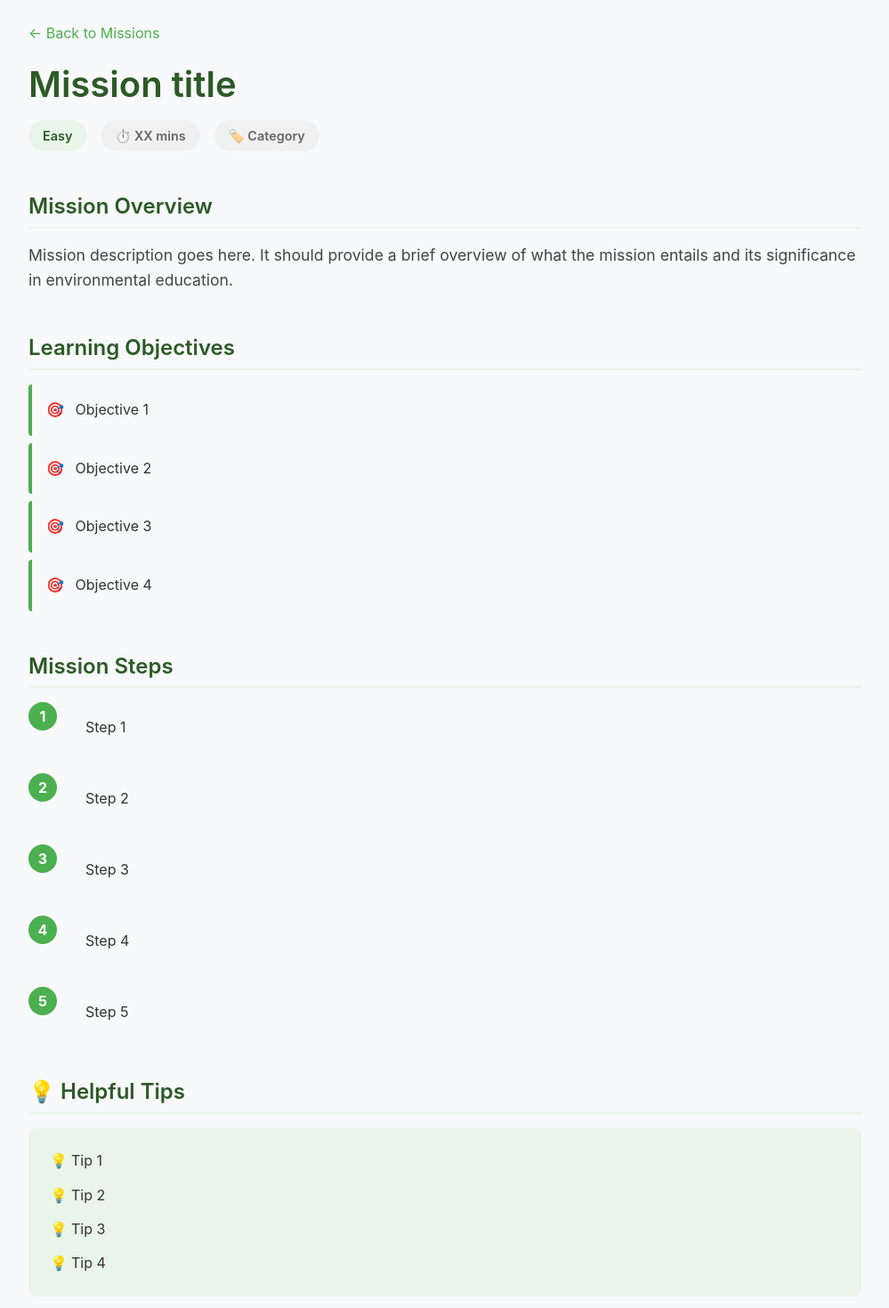
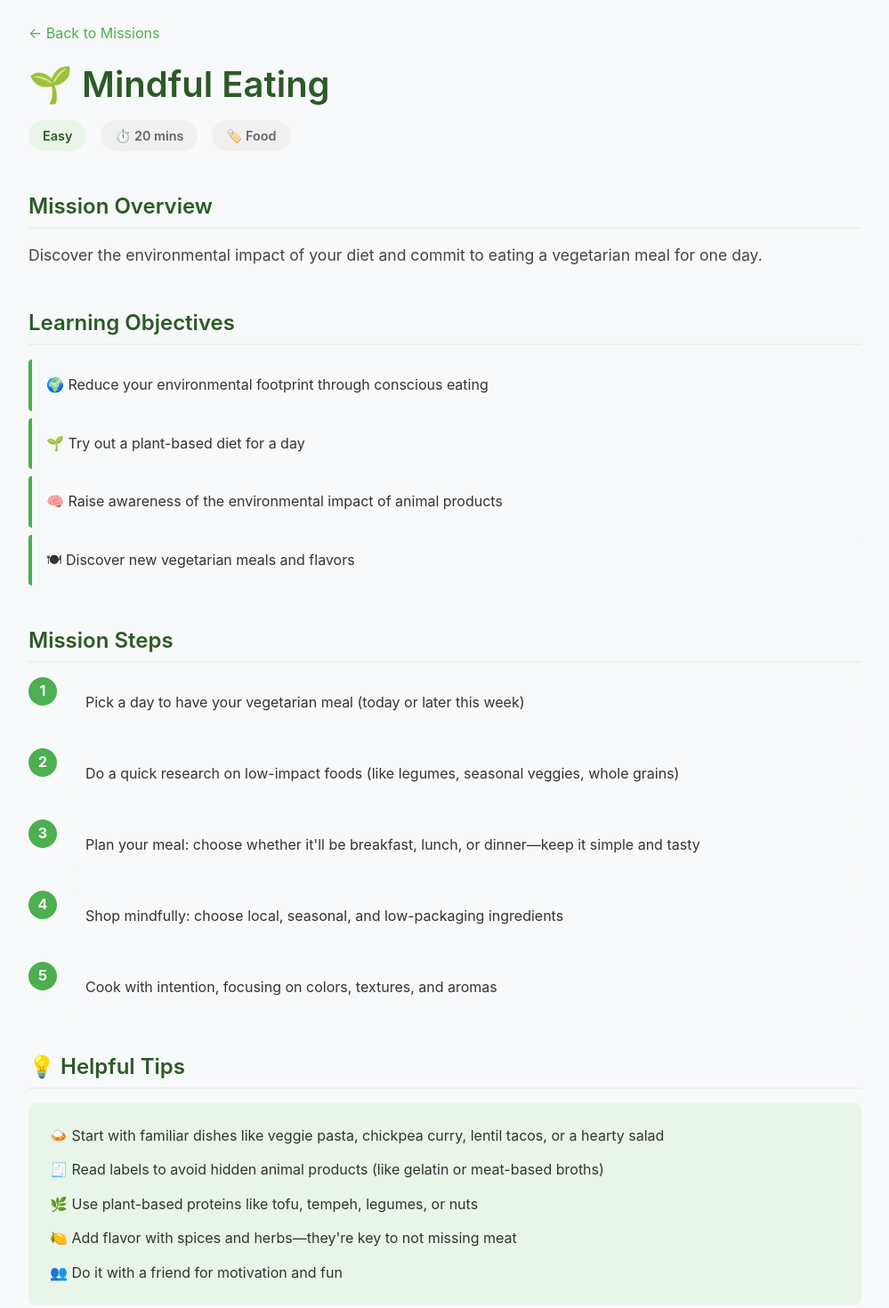
Before and after one commit to jakopo-webdev/ecominds, an Angular app: page /mission-details/1 in a window 1280 px wide. Shown: the part 80-1550 px from the top of the page at 89% size, without its empty margins (140-1139 px from the left). Built offline with nearby package versions, Linux system fonts and the light colour scheme.

Commit message:
actual missions included

```diff
--- a/src/app/components/eco-missions/eco-missions.component.ts
+++ b/src/app/components/eco-missions/eco-missions.component.ts
@@ -54,57 +54,48 @@ export class EcoMissionsComponent {
   missions: Mission[] = [
     {
       id: 1,
-      title: "Water Conservation Challenge",
+      title: "🌱 Mindful Eating",
       description:
-        "Learn about water conservation techniques and implement them in your daily life",
+        "Discover the environmental impact of your diet and commit to eating a vegetarian meal for one day.",
+      difficulty: "Easy",
+      duration: "20 mins",
+      category: "Food",
+    },
+    {
+      id: 2,
+      title: "💧 Water Conservation Challenge",
+      description:
+        "Learn about water conservation techniques and implement them in your daily life.",
       difficulty: "Easy",
       duration: "15 mins",
       category: "Water",
     },
     {
-      id: 2,
-      title: "Carbon Footprint Tracker",
+      id: 3,
+      title: "♻️ Recycling Spot Rescue",
       description:
-        "Calculate and reduce your carbon footprint through practical activities",
+        "Visit or research a local recycling point. Sort 10 household items correctly for recycling or reuse.",
       difficulty: "Medium",
-      duration: "30 mins",
-      category: "Climate",
-    },
-    {
-      id: 3,
-      title: "Biodiversity Explorer",
-      description:
-        "Discover local ecosystems and their importance to environmental health",
-      difficulty: "Medium",
-      duration: "25 mins",
-      category: "Wildlife",
+      duration: "40 mins",
+      category: "Waste",
     },
     {
       id: 4,
-      title: "Renewable Energy Pioneer",
+      title: "🏠 Green Makeover",
       description:
-        "Explore different renewable energy sources and their environmental impact",
-      difficulty: "Hard",
+        "Identify areas in your home where energy is being wasted and propose at least 3 practical eco-friendly upgrades.",
+      difficulty: "Medium",
       duration: "45 mins",
-      category: "Energy",
+      category: "Energy / Housing",
     },
     {
       id: 5,
-      title: "Waste Reduction Professional",
+      title: "🚗 MuevetEX – Move with Impact",
       description:
-        "Master the art of reducing, reusing, and recycling in everyday situations",
-      difficulty: "Easy",
-      duration: "20 mins",
-      category: "Waste",
-    },
-    {
-      id: 6,
-      title: "Sustainable Transportation",
-      description:
-        "Discover eco-friendly transportation options and their environmental benefits",
+        "Explore how shared sustainable mobility can improve quality of life while supporting local businesses and reducing emissions.",
       difficulty: "Medium",
-      duration: "35 mins",
-      category: "Transport",
+      duration: "40 mins",
+      category: "Sustainable Transport",
     },
   ];
 }
--- a/src/app/components/mission-details/mission-details.component.scss
+++ b/src/app/components/mission-details/mission-details.component.scss
@@ -101,11 +101,6 @@
         margin-bottom: 0.5rem;
         border-left: 4px solid #4caf50;
         border-radius: 4px;
-
-        &:before {
-          content: "🎯 ";
-          margin-right: 0.5rem;
-        }
       }
     }
   }
@@ -151,14 +146,7 @@
 
       li {
         margin-bottom: 0.8rem;
-        padding-left: 1.5rem;
         position: relative;
-
-        &:before {
-          content: "💡";
-          position: absolute;
-          left: 0;
-        }
 
         &:last-child {
           margin-bottom: 0;
--- a/src/app/components/mission-details/mission-details.component.ts
+++ b/src/app/components/mission-details/mission-details.component.ts
@@ -73,11 +73,6 @@ interface MissionDetail {
             <li *ngFor="let tip of mission.tips">{{ tip }}</li>
           </ul>
         </section>
-
-        <div class="mission-actions">
-          <button class="start-btn">Start Mission</button>
-          <button class="bookmark-btn">Bookmark for Later</button>
-        </div>
       </div>
     </div>
 
@@ -95,15 +90,151 @@ export class MissionDetailsComponent implements OnInit {
   private missions: MissionDetail[] = [
     {
       id: 1,
-      title: "Mission title",
+      title: "🌱 Mindful Eating",
       description:
-        "Mission description goes here. It should provide a brief overview of what the mission entails and its significance in environmental education.",
+        "Discover the environmental impact of your diet and commit to eating a vegetarian meal for one day.",
       difficulty: "Easy",
-      duration: "XX mins",
-      category: "Category",
-      objectives: ["Objective 1", "Objective 2", "Objective 3", "Objective 4"],
-      steps: ["Step 1", "Step 2", "Step 3", "Step 4", "Step 5"],
-      tips: ["Tip 1", "Tip 2", "Tip 3", "Tip 4"],
+      duration: "20 mins",
+      category: "Food",
+      objectives: [
+        "🌍 Reduce your environmental footprint through conscious eating",
+        "🌱 Try out a plant-based diet for a day",
+        "🧠 Raise awareness of the environmental impact of animal products",
+        "🍽 Discover new vegetarian meals and flavors",
+      ],
+      steps: [
+        "Pick a day to have your vegetarian meal (today or later this week)",
+        "Do a quick research on low-impact foods (like legumes, seasonal veggies, whole grains)",
+        "Plan your meal: choose whether it'll be breakfast, lunch, or dinner—keep it simple and tasty",
+        "Shop mindfully: choose local, seasonal, and low-packaging ingredients",
+        "Cook with intention, focusing on colors, textures, and aromas",
+      ],
+      tips: [
+        "🍛 Start with familiar dishes like veggie pasta, chickpea curry, lentil tacos, or a hearty salad",
+        "🧾 Read labels to avoid hidden animal products (like gelatin or meat-based broths)",
+        "🌿 Use plant-based proteins like tofu, tempeh, legumes, or nuts",
+        "🍋 Add flavor with spices and herbs—they're key to not missing meat",
+        "👥 Do it with a friend for motivation and fun",
+      ],
+    },
+    {
+      id: 2,
+      title: "💧 Water Conservation Challenge",
+      description:
+        "Learn about water conservation techniques and implement them in your daily life.",
+      difficulty: "Easy",
+      duration: "15 mins",
+      category: "Water",
+      objectives: [
+        "💦 Reduce your daily water usage and waste",
+        "🌍 Contribute to the sustainability of global water resources",
+        "🧠 Raise awareness about how everyday habits affect water consumption",
+        "🛠 Learn simple techniques to conserve water at home",
+      ],
+      steps: [
+        "Learn about water usage: Understand how much water you use daily (showers, dishes, laundry, etc.)",
+        "Pick 2–3 conservation techniques to implement today (e.g., shorter showers, turning off the tap while brushing)",
+        "Use a timer when showering or watering plants",
+        "Collect and reuse water when possible (e.g., leftover drinking water to water plants)",
+        "Talk about it: Share what you're doing with friends or family to spread awareness",
+      ],
+      tips: [
+        "🚿 Take 5-minute showers—use a timer or play a short song",
+        "🪥 Turn off the tap while brushing your teeth or washing your hands",
+        "🧼 Only run full loads in the dishwasher or washing machine",
+        "💧 Install water-saving devices like aerators or low-flow showerheads",
+        "📱 Use water tracking apps to monitor your consumption",
+      ],
+    },
+    {
+      id: 3,
+      title: "♻️ Recycling Spot Rescue",
+      description:
+        "Visit or research a local recycling point. Sort 10 household items correctly for recycling or reuse.",
+      difficulty: "Medium",
+      duration: "40 mins",
+      category: "Waste",
+      objectives: [
+        "♻ Learn how to correctly identify and sort recyclable and reusable household items",
+        "🏠 Reduce the amount of household waste sent to landfills",
+        "🌍 Contribute to a more effective recycling system",
+        "📍 Discover local recycling points and what they accept",
+        "🔁 Build sustainable habits at home",
+      ],
+      steps: [
+        "Research or visit a nearby recycling point (this could be a municipal center, a supermarket drop-off spot, or public recycling bins)",
+        "Learn what materials are accepted and how they should be sorted (clean, dry, separated by type)",
+        "Go through your home and find at least 10 items you no longer use (bottles, paper, cans, textiles, electronics, etc.)",
+        "Sort them properly into categories: plastic, paper, glass, metal, organic waste, or reusable items",
+        "Take them to the correct recycling point or prepare them for scheduled collection",
+      ],
+      tips: [
+        "🧴 Check recycling symbols on packaging (the triangle with a number indicates the type of plastic)",
+        "🧃 Don't recycle items contaminated with food, like greasy pizza boxes or dirty paper towels",
+        "🔌 Take electronics and batteries to designated drop-off points—they don't belong in regular bins",
+        "🥫 Crush cans and bottles to save space at home and in recycling containers",
+        "👕 Donate or repurpose clothes before throwing them away—many recycling points accept textiles",
+        "🗓 Make it a weekly habit: create a dedicated space at home for sorting recyclables",
+      ],
+    },
+    {
+      id: 4,
+      title: "🏠 Green Makeover",
+      description:
+        "Identify areas in your home where energy is being wasted and propose at least 3 practical eco-friendly upgrades to improve efficiency and reduce your carbon footprint.",
+      difficulty: "Medium",
+      duration: "45 mins",
+      category: "Energy / Housing",
+      objectives: [
+        "🔍 Survey your space and identify energy waste areas",
+        "📊 Analyze your energy consumption patterns",
+        "♻ Propose 3 or more practical green upgrades",
+        "📋 Create an action plan for implementation",
+      ],
+      steps: [
+        "Survey your space. Walk through your home and look for areas where energy might be wasted. Focus on: Lighting, Windows and doors, Appliances, Heating/cooling systems",
+        "Analyze energy. Check your latest electricity bill to identify high-consumption patterns",
+        "Propose 3 Green Upgrades: Replace old bulbs with LEDs, Seal gaps in windows with weather stripping, Install smart plugs or timers for electronics",
+        "Add thick curtains to reduce heat/cold loss",
+        "Unplug appliances when not in use or use a power strip",
+      ],
+      tips: [
+        "💡 Don't try to fix everything at once — small changes add up",
+        "🔧 Use free tools like the EPA Home Energy Yardstick (if available in your country)",
+        "👥 Involve your household — a team effort is more effective",
+        "💰 Consider local programs or rebates for green improvements",
+      ],
+    },
+    {
+      id: 5,
+      title: "🚗 MuevetEX – Move with Impact",
+      description:
+        "Explore how shared sustainable mobility can improve quality of life in rural areas while supporting local businesses and reducing emissions.",
+      difficulty: "Medium",
+      duration: "40 mins",
+      category: "Sustainable Transport",
+      objectives: [
+        "✅ Allow people to move without relying on scarce public transport",
+        "✅ Reduce CO₂ emissions (from 3.6 kg to 1.2 kg per shared daily trip)",
+        "✅ Save money by sharing transport costs",
+        "✅ Support and revitalize local businesses through a rewards system",
+        "✅ Encourage community collaboration and cohesion",
+        "✅ Boost the local economy and small business jobs",
+      ],
+      steps: [
+        "Analyze your transport needs: Make a list of your trips to school, the doctor, or shops",
+        "Discover sustainable alternatives: Discuss with your family or neighbors about sharing rides to reduce the number of cars in use",
+        "Connect with local commerce: Identify local shops you can visit while sharing transport",
+        "Calculate your environmental impact: Compare your current emissions with those you would have by sharing a ride: each shared trip reduces emissions by 66%",
+        "Create your personal sustainable mobility plan: Plan to share at least one ride per week to start",
+      ],
+      tips: [
+        "🌿 Use community boards or WhatsApp groups to coordinate shared trips",
+        "🌿 Combine shopping with shared trips to save time and emissions",
+        "🌿 Ask your local council if a program like MuevetEX is available in your area",
+        "🌿 Use CO₂ calculators to measure your positive impact",
+        "🌿 Start small: one shared trip per week already makes a difference",
+      ],
     },
   ];
 
--- a/src/app/components/simulation/simulation.component.ts
+++ b/src/app/components/simulation/simulation.component.ts
@@ -7,8 +7,10 @@ import { CommonModule } from "@angular/common";
   imports: [CommonModule],
   template: `
     <div class="simulation-container">
-      <h1>Text 10</h1>
-      <p class="page-description">Text 11</p>
+      <h1>Play Our Simulation</h1>
+      <p class="page-description">
+        Experience the impact of your choices on a virtual ocean ecosystem
+      </p>
 
       <div class="simulation-placeholder">
         <div class="placeholder-content">
```
